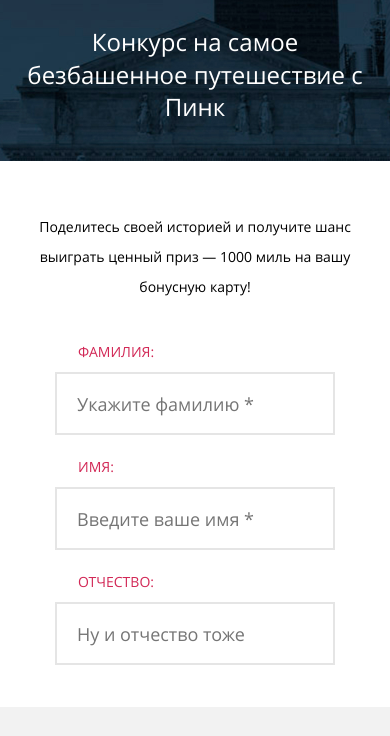
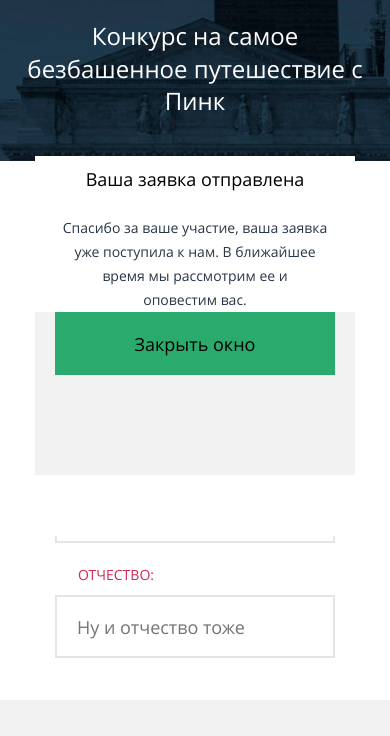
Before and after one commit to kabs1234/pink, a website: page source/form.html in a window 390 px wide. Shown: the part 76-812 px from the top of the page. Drawn offline with Linux system fonts and the light colour scheme.

Commit message:
almost finish modal in form mobile page

```diff
--- a/source/form.html
+++ b/source/form.html
@@ -10,12 +10,11 @@
     <header class="header">
       <div class="header__wrapper">
         <a class="header__link" href="index.html">
-          <svg width="74" height="23" viewBox="0 0 74 23" fill="none" xmlns="http://www.w3.org/2000/svg">
-            <path d="M0.00496827 1.54857C0.00487772 1.21254 0.135804 0.889818 0.369742 0.649431C0.60368 0.409043 0.922049 0.27008 1.25676 0.262266H8.39001C13.4469 0.262266 16.7751 2.9645 16.7751 7.39179V7.45162C16.7751 12.2977 12.7415 14.8105 7.97274 14.8105H2.53836V21.611C2.55394 21.7874 2.53277 21.9651 2.47619 22.1329C2.41961 22.3006 2.32887 22.4547 2.20973 22.5854C2.09058 22.716 1.94565 22.8204 1.78416 22.8918C1.62266 22.9631 1.44812 23 1.27166 23C1.0952 23 0.920671 22.9631 0.759173 22.8918C0.597674 22.8204 0.452744 22.716 0.333602 22.5854C0.21446 22.4547 0.123708 22.3006 0.0671295 22.1329C0.0105515 21.9651 -0.0106138 21.7874 0.00496827 21.611V1.54857ZM8.07209 12.5171C11.7778 12.5171 14.2119 10.5228 14.2119 7.53139V7.47156C14.2119 4.26078 11.8175 2.59556 8.25092 2.59556H2.58804V12.4772L8.07209 12.5171Z" fill="white"/>
-            <path d="M21.5935 1.38904C21.5779 1.21262 21.5991 1.03487 21.6556 0.867114C21.7122 0.699353 21.803 0.545245 21.9221 0.414596C22.0412 0.283947 22.1862 0.179616 22.3477 0.108238C22.5092 0.0368607 22.6837 0 22.8602 0C23.0366 0 23.2112 0.0368607 23.3727 0.108238C23.5342 0.179616 23.6791 0.283947 23.7982 0.414596C23.9174 0.545245 24.0081 0.699353 24.0647 0.867114C24.1213 1.03487 24.1425 1.21262 24.1269 1.38904V21.611C24.1425 21.7874 24.1213 21.9651 24.0647 22.1329C24.0081 22.3006 23.9174 22.4548 23.7982 22.5854C23.6791 22.7161 23.5342 22.8204 23.3727 22.8918C23.2112 22.9631 23.0366 23 22.8602 23C22.6837 23 22.5092 22.9631 22.3477 22.8918C22.1862 22.8204 22.0412 22.7161 21.9221 22.5854C21.803 22.4548 21.7122 22.3006 21.6556 22.1329C21.5991 21.9651 21.5779 21.7874 21.5935 21.611V1.38904Z" fill="white"/>
-            <path d="M30.674 1.41895C30.6816 1.08908 30.8163 0.775007 31.0497 0.542621C31.2831 0.310235 31.597 0.177597 31.9258 0.172531H32.2735C32.5316 0.177833 32.7843 0.248188 33.0082 0.377127C33.2322 0.506065 33.4202 0.689448 33.5551 0.910412L47.1559 18.3104V1.35912C47.1559 1.0312 47.2857 0.7167 47.5168 0.484821C47.7478 0.252942 48.0611 0.122673 48.3879 0.122673C48.7146 0.122673 49.0279 0.252942 49.259 0.484821C49.49 0.7167 49.6198 1.0312 49.6198 1.35912V21.6508C49.6252 21.8051 49.5993 21.9589 49.5435 22.1028C49.4878 22.2467 49.4034 22.3777 49.2956 22.4878C49.1877 22.5979 49.0587 22.6848 48.9163 22.7432C48.7739 22.8016 48.6211 22.8303 48.4673 22.8275H48.3382C48.0744 22.8092 47.8184 22.7294 47.5908 22.5944C47.3631 22.4593 47.17 22.2728 47.0268 22.0497L33.1179 4.24085V21.6508C33.1158 21.9722 32.991 22.2805 32.7692 22.5124C32.5474 22.7442 32.2456 22.882 31.9258 22.8973C31.6008 22.892 31.291 22.7581 31.064 22.5246C30.8369 22.2911 30.711 21.9771 30.7137 21.6508V1.41895H30.674Z" fill="white"/>
-            <path d="M55.9384 1.38904C55.9228 1.21262 55.944 1.03487 56.0005 0.867114C56.0571 0.699353 56.1479 0.545245 56.267 0.414596C56.3862 0.283947 56.5311 0.179616 56.6926 0.108238C56.8541 0.0368607 57.0286 0 57.2051 0C57.3815 0 57.5561 0.0368607 57.7176 0.108238C57.8791 0.179616 58.024 0.283947 58.1431 0.414596C58.2623 0.545245 58.353 0.699353 58.4096 0.867114C58.4662 1.03487 58.4874 1.21262 58.4718 1.38904V13.6837L71.2282 0.551443C71.4899 0.279712 71.8455 0.119105 72.2216 0.10273C72.5468 0.115453 72.8548 0.252812 73.0821 0.486531C73.3094 0.72025 73.4388 1.03254 73.4436 1.35912C73.4366 1.52896 73.3961 1.69572 73.3245 1.84975C73.2529 2.00379 73.1516 2.14205 73.0264 2.25655L65.0785 10.1539L73.6523 20.6836C73.8764 20.9441 73.9998 21.2768 74 21.6209C73.9961 21.7933 73.9583 21.9633 73.8887 22.121C73.8191 22.2786 73.719 22.4209 73.5943 22.5395C73.4696 22.6582 73.3228 22.7509 73.1622 22.8123C73.0016 22.8737 72.8305 22.9026 72.6588 22.8973C72.4588 22.8891 72.2639 22.8322 72.0908 22.7314C71.9177 22.6306 71.7716 22.4891 71.6653 22.3189L63.3001 11.859L58.4718 16.7051V21.591C58.4718 21.7573 58.4391 21.922 58.3757 22.0756C58.3123 22.2293 58.2194 22.3689 58.1022 22.4865C57.9851 22.6041 57.846 22.6973 57.6929 22.761C57.5398 22.8246 57.3757 22.8574 57.21 22.8574C57.0443 22.8574 56.8803 22.8246 56.7272 22.761C56.5741 22.6973 56.435 22.6041 56.3179 22.4865C56.2007 22.3689 56.1078 22.2293 56.0443 22.0756C55.9809 21.922 55.9483 21.7573 55.9483 21.591V1.38904H55.9384Z" fill="white"/>
-          </svg>
+          <picture>
+            <source media="(min-width: 1200px)" srcset="./img/content/header-logo-desktop.svg">
+            <source media="(min-width: 660px)" srcset="./img/content/header-logo-tablet.svg">
+            <img class="header__logo" src="./img/content/header-logo-mobile.svg" width="74" height="23">
+          </picture>
         </a>
 
         <button class="header__button">
@@ -176,7 +175,7 @@
       </form>
     </main>
 
-    <footer class="footer">
+    <footer class="page-body__footer footer">
       <svg class="footer__logo" width="145" height="40" viewBox="0 0 145 40" fill="none" xmlns="http://www.w3.org/2000/svg">
         <path d="M71.005 18.5486C71.0049 18.2125 71.1358 17.8898 71.3697 17.6494C71.6037 17.409 71.922 17.2701 72.2568 17.2623H79.39C84.4469 17.2623 87.7751 19.9645 87.7751 24.3918V24.4516C87.7751 29.2977 83.7415 31.8105 78.9727 31.8105H73.5384V38.611C73.5539 38.7874 73.5328 38.9651 73.4762 39.1329C73.4196 39.3006 73.3289 39.4547 73.2097 39.5854C73.0906 39.716 72.9457 39.8204 72.7842 39.8918C72.6227 39.9631 72.4481 40 72.2717 40C72.0952 40 71.9207 39.9631 71.7592 39.8918C71.5977 39.8204 71.4527 39.716 71.3336 39.5854C71.2145 39.4547 71.1237 39.3006 71.0671 39.1329C71.0106 38.9651 70.9894 38.7874 71.005 38.611V18.5486ZM79.0721 29.5171C82.7778 29.5171 85.2119 27.5228 85.2119 24.5314V24.4716C85.2119 21.2608 82.8175 19.5956 79.2509 19.5956H73.588V29.4772L79.0721 29.5171Z" fill="#283645"/>
         <path d="M92.5935 18.389C92.5779 18.2126 92.5991 18.0349 92.6556 17.8671C92.7122 17.6994 92.803 17.5452 92.9221 17.4146C93.0412 17.2839 93.1862 17.1796 93.3477 17.1082C93.5092 17.0369 93.6837 17 93.8602 17C94.0366 17 94.2112 17.0369 94.3727 17.1082C94.5342 17.1796 94.6791 17.2839 94.7982 17.4146C94.9174 17.5452 95.0081 17.6994 95.0647 17.8671C95.1213 18.0349 95.1425 18.2126 95.1269 18.389V38.611C95.1425 38.7874 95.1213 38.9651 95.0647 39.1329C95.0081 39.3006 94.9174 39.4548 94.7982 39.5854C94.6791 39.7161 94.5342 39.8204 94.3727 39.8918C94.2112 39.9631 94.0366 40 93.8602 40C93.6837 40 93.5092 39.9631 93.3477 39.8918C93.1862 39.8204 93.0412 39.7161 92.9221 39.5854C92.803 39.4548 92.7122 39.3006 92.6556 39.1329C92.5991 38.9651 92.5779 38.7874 92.5935 38.611V18.389Z" fill="#283645"/>
@@ -214,6 +213,17 @@
       </a>
     </footer>
 
+    <div class="modal modal--active modal--success">
+      <div class="modal__container modal__container--white-background">
+        <p class="modal__heading modal__heading--black-text">Ваша заявка отправлена</p>
+        <p class="modal__description modal__description--blue-text">Спасибо за ваше участие, ваша заявка уже поступила к нам. В ближайшее время мы рассмотрим ее и оповестим&nbsp;вас.</p>
+
+        <div class="modal__button-wrapper modal__button-wrapper--grey-background">
+          <button class="modal__button modal__button--green-background">Закрыть окно</button>
+        </div>
+      </div>
+    </div>
+
     <script src="./js/app.js" type="text/javascript"></script>
   </body>
 </html>
--- /dev/null
+++ b/source/scss/blocks/modal/modal.scss
@@ -0,0 +1,76 @@
+.modal {
+  position: fixed;
+  width: 100vw;
+  height: 100vh;
+  margin: auto;
+  display: none;
+
+  &--active {
+    display: flex;
+    align-items: center;
+    justify-content: center;
+  }
+}
+
+.modal__container {
+  width: 320px;
+  height: 380px;
+
+  &--white-background {
+    background-color: $white;
+  }
+}
+
+.modal__heading {
+  margin: 11px 0 25px;
+  font-family: Open Sans;
+  font-size: 18px;
+  font-weight: 700;
+  line-height: 24px;
+  text-align: center;
+
+  &--black-text {
+    color: $black;
+  }
+}
+
+.modal__description {
+  margin: 0;
+  padding: 0 20px;
+  font-family: Open Sans;
+  font-size: 14px;
+  font-weight: 400;
+  line-height: 24px;
+  text-align: center;
+
+  &--blue-text {
+    color: #283645;
+  }
+}
+
+.modal__button-wrapper {
+  width: 100%;
+  min-height: 163px;
+
+  &--grey-background {
+    background-color: #F2F2F2;
+  }
+}
+
+.modal__button {
+  width: 280px;
+  min-height: 63px;
+  margin: auto;
+  padding: 0;
+  border: none;
+  display: block;
+  font-family: Open Sans;
+  font-size: 18px;
+  font-weight: 700;
+  line-height: 30px;
+  text-align: center;
+
+  &--green-background {
+    background-color: #2AAB6D;
+  }
+}
--- a/source/scss/blocks/promo/promo.scss
+++ b/source/scss/blocks/promo/promo.scss
@@ -12,8 +12,8 @@
 
 .form-page__promo {
   min-height: 171px;
-  padding-top: 29px;
-  margin-bottom: 44px;
+  padding-top: 23px;
+  margin-bottom: 37px;
 }
 
 .promo {
--- a/source/scss/global/styles.scss
+++ b/source/scss/global/styles.scss
@@ -40,6 +40,7 @@
 @import "../blocks/form/fieldset/--contacts.scss";
 @import "../blocks/form/fieldset/--platform.scss";
 @import "../blocks/form/fieldset/--emotions.scss";
+@import "../blocks/modal/modal.scss";
 
 // footer
 
```
Also changed, not shown: source/css/styles.css, 1 other file.
